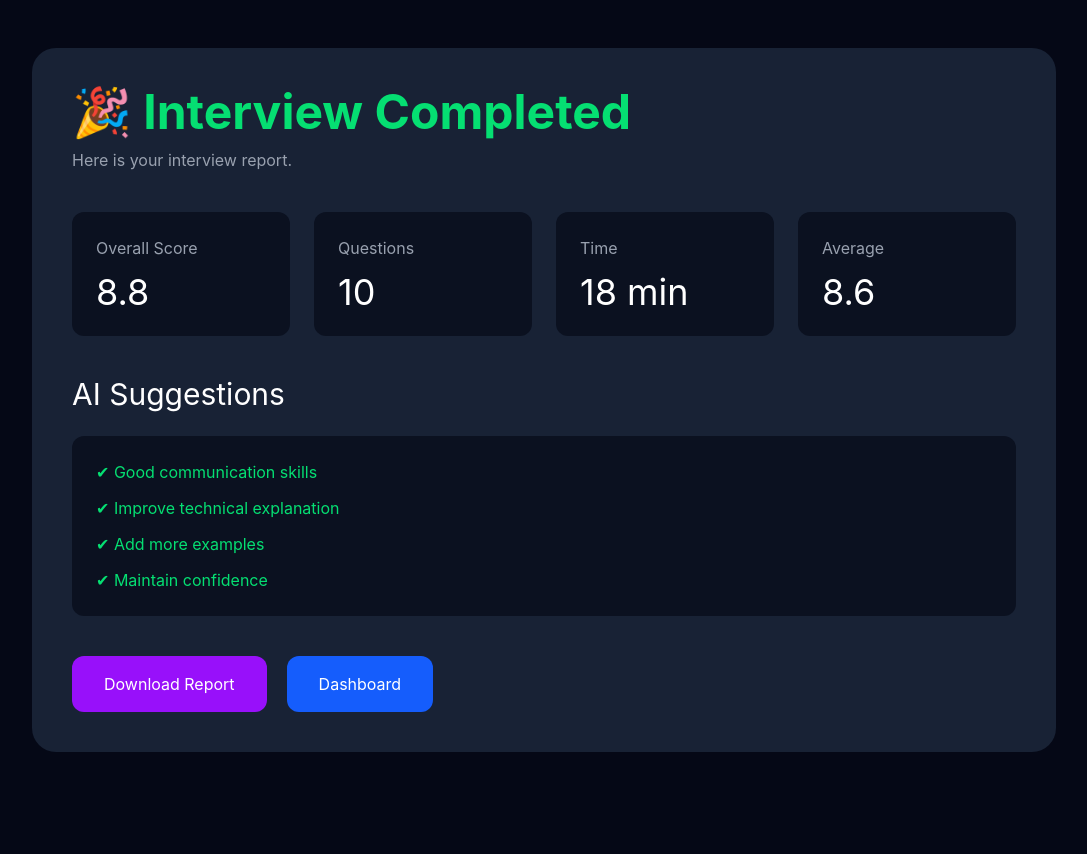
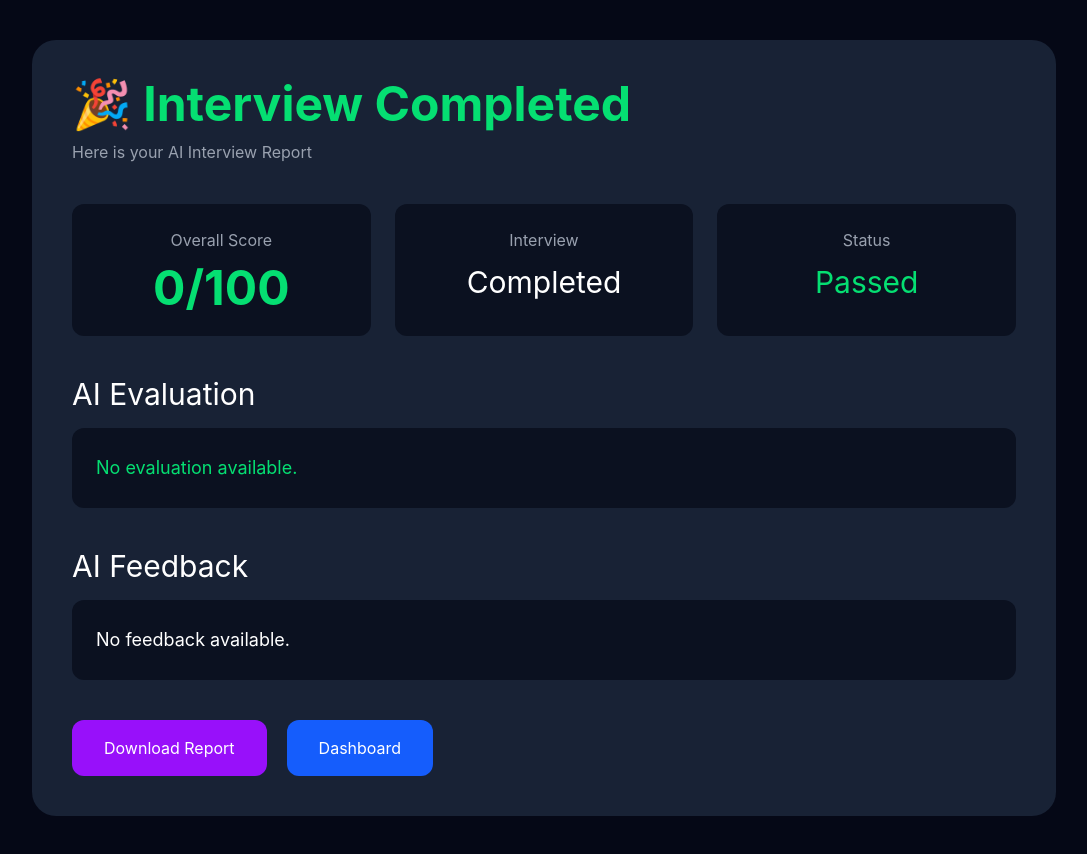
Before and after one commit to durgamuthus2005-lab/ai-mock-interview-platform, a React (Vite) app in the folder client/: page /result in a window 1280 px wide. Shown: the whole page, without its empty margins (96-1183 px from the left). Before the commit the page ends 800 px from the top, so only its background shows below. Built offline with nearby package versions, Linux system fonts and the light colour scheme.

Commit message:
Added score and feedback response

```diff
--- a/client/src/pages/Interview.jsx
+++ b/client/src/pages/Interview.jsx
@@ -1,5 +1,5 @@
 import { useState, useEffect } from "react";
-import { useLocation } from "react-router-dom";
+import { useLocation, useNavigate } from "react-router-dom";
 import { FaVolumeUp } from "react-icons/fa";
 import {
   FaRobot,
@@ -13,6 +13,7 @@ import {
 function Interview() {
 
 const location = useLocation();
+const navigate = useNavigate();
 
 const {
   role,
@@ -104,22 +105,22 @@ const handleSubmit = async () => {
 
     setLoading(false);
 
-    // Show AI Feedback
     setEvaluation(data.evaluation);
 
-    // Save interview
     setAllEvaluations((prev) => [
       ...prev,
       {
         question,
         answer,
         evaluation: data.evaluation,
+        score: data.score,
+        feedback: data.feedback,
       },
     ]);
 
   } catch (error) {
     setLoading(false);
-    console.error(error);
+    console.log(error);
     alert("Evaluation Failed");
   }
 };
@@ -461,9 +462,18 @@ Evaluating Answer...
 
       } else {
 
-        setInterviewCompleted(true);
+    const lastEvaluation =
+      allEvaluations[allEvaluations.length - 1];
 
-      }
+    navigate("/result", {
+      state: {
+        score: last.score,
+        evaluation: last.evaluation,
+        feedback: last.feedback,
+      },
+    });
+
+}
 
     }}
     className="mt-6 w-full bg-purple-600 hover:bg-purple-700 text-white py-3 rounded-xl"
--- a/client/src/pages/Result.jsx
+++ b/client/src/pages/Result.jsx
@@ -1,123 +1,97 @@
-import { useNavigate } from "react-router-dom";
+import { useNavigate, useLocation } from "react-router-dom";
 
 function Result() {
+  const navigate = useNavigate();
+  const location = useLocation();
 
-const navigate = useNavigate();
+  const score = location.state?.score || 0;
+  const evaluation =
+    location.state?.evaluation || "No evaluation available.";
+  const feedback =
+    location.state?.feedback || "No feedback available.";
 
   return (
-
     <div className="min-h-screen bg-[#050816] flex justify-center items-center p-10">
 
       <div className="bg-[#182235] rounded-3xl p-10 w-full max-w-5xl">
 
         <h1 className="text-5xl font-bold text-green-400">
-
           🎉 Interview Completed
-
         </h1>
 
         <p className="text-gray-400 mt-3">
-
-Here is your interview report.
-
+          Here is your AI Interview Report
         </p>
 
-<div className="grid grid-cols-4 gap-6 mt-10">
+        {/* Score Card */}
 
-<div className="bg-[#0B1120] p-6 rounded-xl">
+        <div className="grid grid-cols-1 md:grid-cols-3 gap-6 mt-10">
 
-<h3 className="text-gray-400">
-Overall Score
-</h3>
+          <div className="bg-[#0B1120] p-6 rounded-xl text-center">
+            <h3 className="text-gray-400">Overall Score</h3>
 
-<h1 className="text-4xl text-white mt-3">
-8.8
+            <h1 className="text-5xl text-green-400 mt-3 font-bold">
+              {score}/100
             </h1>
-
           </div>
 
-<div className="bg-[#0B1120] p-6 rounded-xl">
+          <div className="bg-[#0B1120] p-6 rounded-xl text-center">
+            <h3 className="text-gray-400">Interview</h3>
 
-<h3 className="text-gray-400">
-Questions
-</h3>
-
-<h1 className="text-4xl text-white mt-3">
-10
+            <h1 className="text-3xl text-white mt-3">
+              Completed
             </h1>
-
           </div>
 
-<div className="bg-[#0B1120] p-6 rounded-xl">
+          <div className="bg-[#0B1120] p-6 rounded-xl text-center">
+            <h3 className="text-gray-400">Status</h3>
 
-<h3 className="text-gray-400">
-Time
-</h3>
-
-<h1 className="text-4xl text-white mt-3">
-18 min
+            <h1 className="text-3xl text-green-400 mt-3">
+              Passed
             </h1>
-
-</div>
-
-<div className="bg-[#0B1120] p-6 rounded-xl">
-
-<h3 className="text-gray-400">
-Average
-</h3>
-
-<h1 className="text-4xl text-white mt-3">
-8.6
-</h1>
-
           </div>
 
         </div>
 
+        {/* Evaluation */}
+
         <h2 className="text-3xl text-white mt-10">
-
-AI Suggestions
-
+          AI Evaluation
         </h2>
 
-<div className="bg-[#0B1120] rounded-xl p-6 mt-6">
+        <div className="bg-[#0B1120] rounded-xl p-6 mt-4">
+          <p className="text-green-400 text-lg leading-8">
+            {evaluation}
+          </p>
+        </div>
 
-<ul className="text-green-400 space-y-3">
+        {/* Feedback */}
 
-<li>✔ Good communication skills</li>
+        <h2 className="text-3xl text-white mt-10">
+          AI Feedback
+        </h2>
 
-<li>✔ Improve technical explanation</li>
+        <div className="bg-[#0B1120] rounded-xl p-6 mt-4">
+          <p className="text-white text-lg leading-8">
+            {feedback}
+          </p>
+        </div>
 
-<li>✔ Add more examples</li>
-
-<li>✔ Maintain confidence</li>
-
-</ul>
-
-</div>
+        {/* Buttons */}
 
         <div className="flex gap-5 mt-10">
 
           <button
-
             className="bg-purple-600 hover:bg-purple-700 px-8 py-4 rounded-xl text-white"
-
           >
-
             Download Report
-
           </button>
 
           <button
-
-onClick={()=>navigate("/dashboard")}
-
+            onClick={() => navigate("/dashboard")}
             className="bg-blue-600 hover:bg-blue-700 px-8 py-4 rounded-xl text-white"
-
           >
-
             Dashboard
-
           </button>
 
         </div>
@@ -125,9 +99,7 @@ Dashboard
       </div>
 
     </div>
-
   );
-
 }
 
 export default Result;
```
Also changed, not shown: 1 other file (tests, documents, lock files or other folders). Lines whose indentation alone changed are shown as unchanged.
